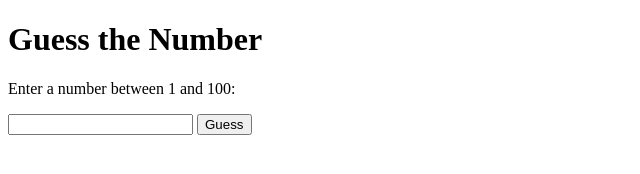
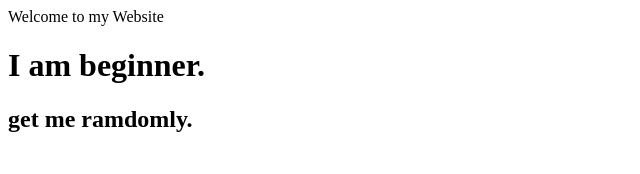
Before and after one commit to JHM2023/JHM.github.io, a plain HTML site: page index.html in a window 1280 px wide. Shown: the whole page, without its empty margins (0-640 px from the left). Drawn offline with Linux system fonts and the light colour scheme.

Commit message:
Add files via upload

```diff
--- a/index.html
+++ b/index.html
@@ -1,16 +1,13 @@
 <!DOCTYPE html>
-<html>
-<head>
-  <title>Guess the Number</title>
-  <link rel="stylesheet" type="text/css" href="styles.css">
-</head>
-<body>
-  <h1>Guess the Number</h1>
-  <p>Enter a number between 1 and 100:</p>
-  <input type="number" id="guessInput">
-  <button id="guessButton">Guess</button>
-  <p id="message"></p>
+<html lang="en">
+    <head>
+        Welcome to my Website
+    </head>
+    <body>
+        <div class="container">
+            <h1> I am beginner.</h1>
+            <h2>get me ramdomly.</h2>
 
-  <script src="script.js"></script>
-</body>
+        </div>
+    </body>
 </html>
```
